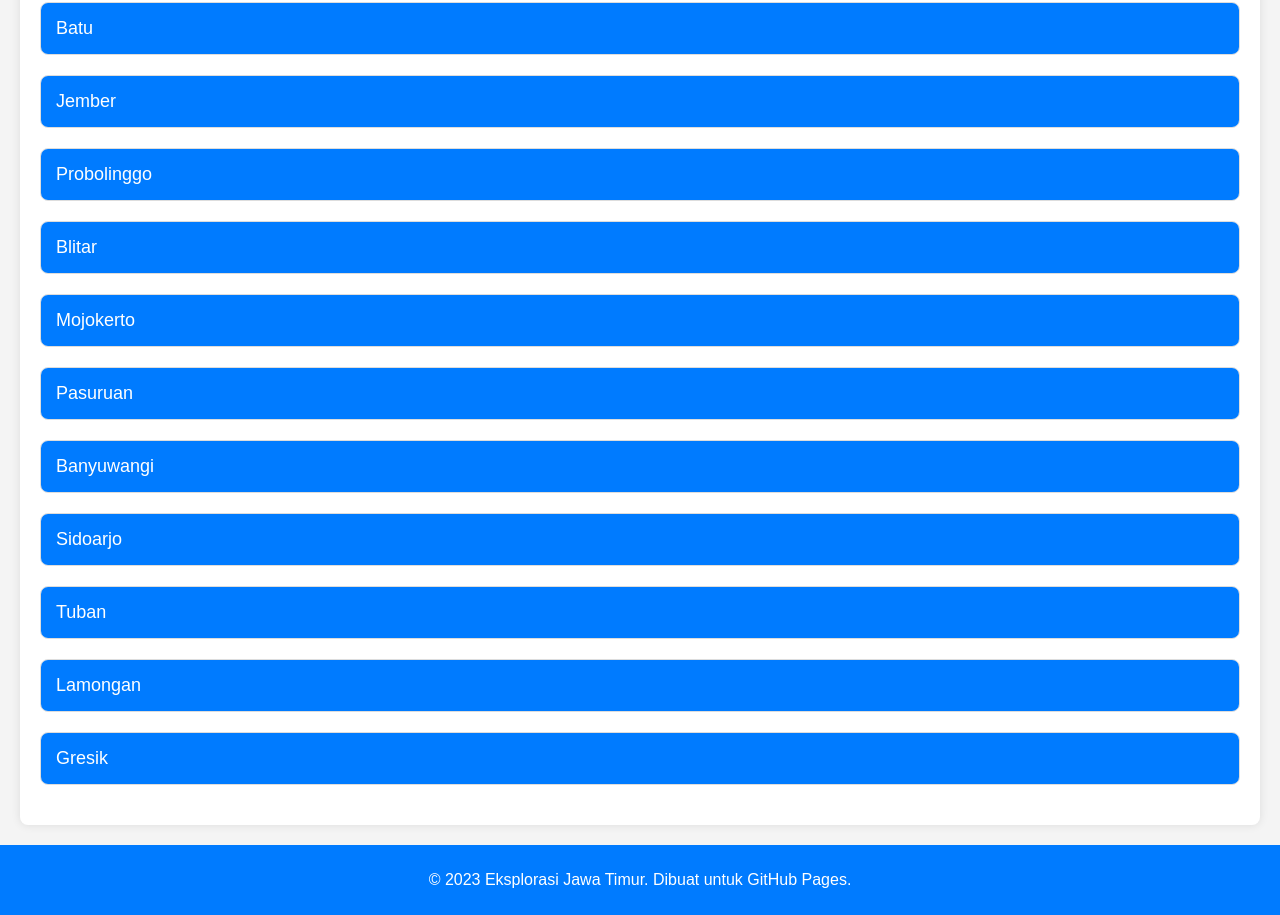
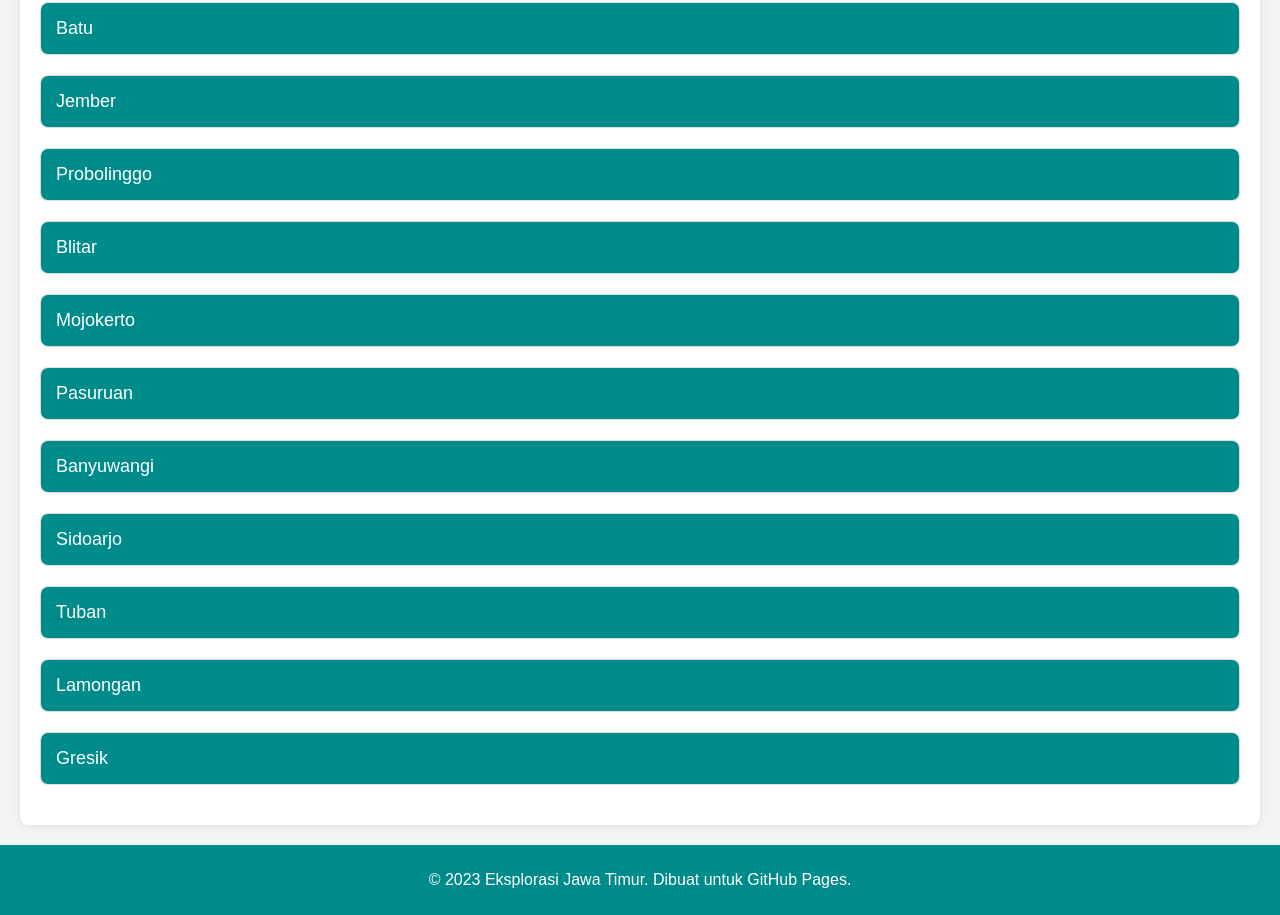
Before and after one commit to tisyamaharani12-netizen/cd-jawatimur-info, a plain HTML site: page index.html in a window 1280 px wide. Shown: the part 484-1399 px from the top of the page. Drawn offline with Linux system fonts and the light colour scheme.

Commit message:
Update index.html

```diff
--- a/index.html
+++ b/index.html
@@ -9,10 +9,10 @@
         header { background-color: ##008B8B; color: white; text-align: center; padding: 20px; }
         .container { max-width: 1200px; margin: 20px auto; padding: 20px; background: white; border-radius: 8px; box-shadow: 0 0 10px rgba(0,0,0,0.1); }
         .city { margin-bottom: 20px; border: 1px solid #ddd; border-radius: 8px; overflow: hidden; }
-        .city-header { background-color: #007bff; color: white; padding: 15px; cursor: pointer; font-size: 18px; }
+        .city-header { background-color: #008B8B; color: white; padding: 15px; cursor: pointer; font-size: 18px; }
         .city-content { display: none; padding: 15px; }
         ul { list-style-type: disc; margin-left: 20px; }
-        footer { text-align: center; padding: 10px; background: #007bff; color: white; }
+        footer { text-align: center; padding: 10px; background: #008B8B; color: white; }
     </style>
 </head>
 <body>
```
